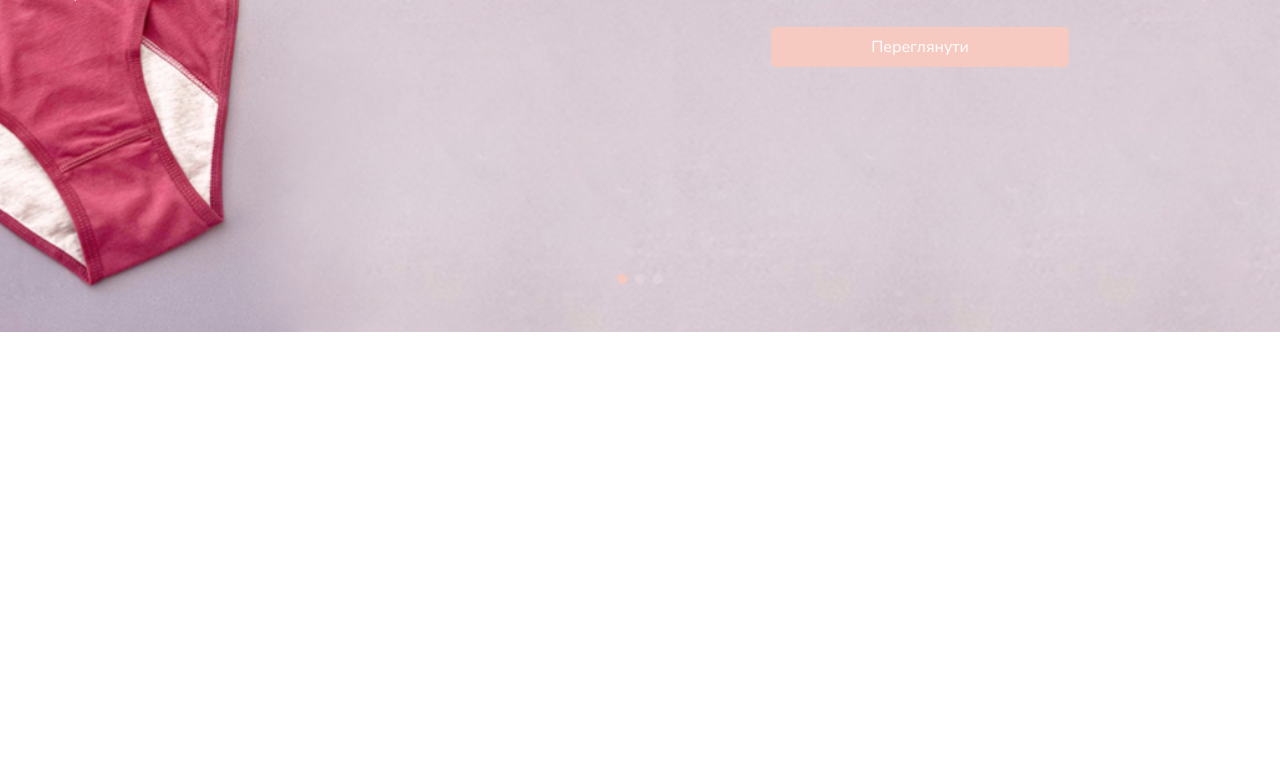
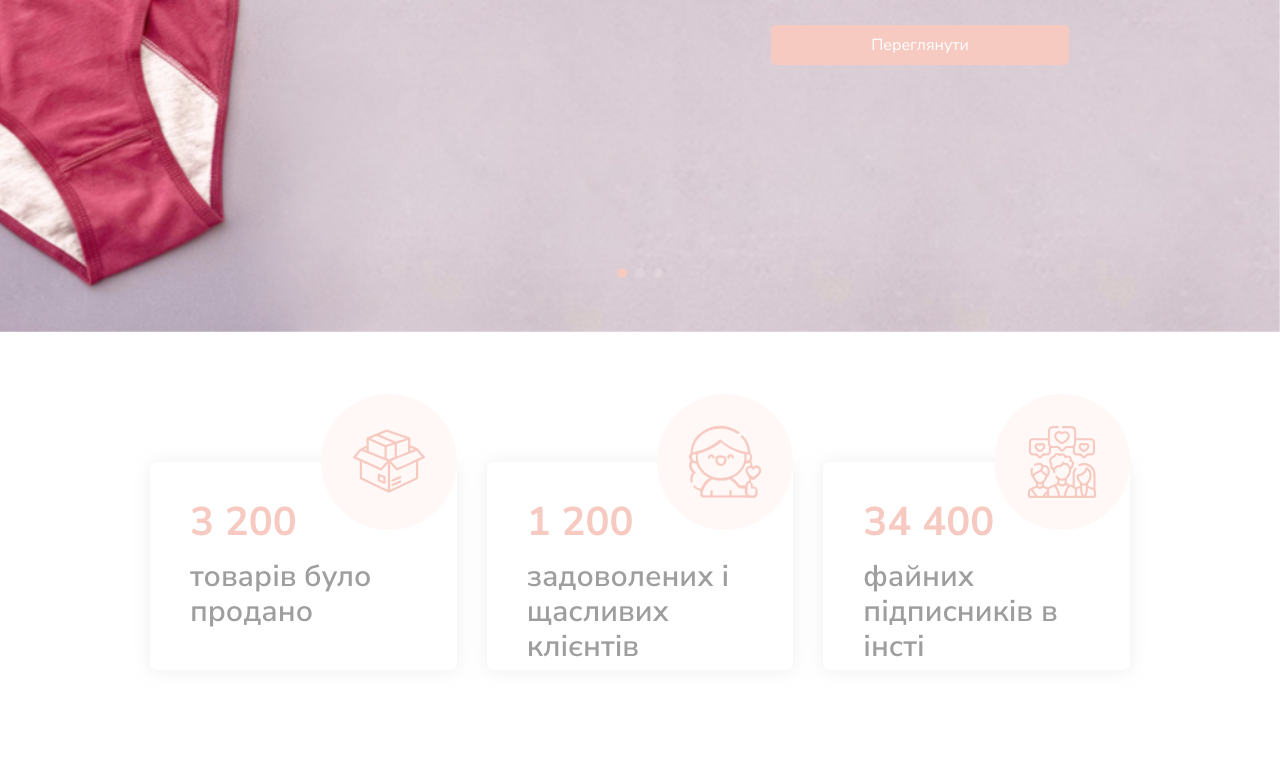
Before and after one commit to RostyslavL11/Bretelle, a website: page src/index.html in a window 1280 px wide. Shown: the part 468-1245 px from the top of the page. Before the commit the page ends 806 px from the top, so only its background shows below. Drawn offline with nearby package versions, Linux system fonts and the light colour scheme; files that its build step writes are made by us from their sources.

Commit message:
done with "statistics" section

```diff
--- a/src/index.html
+++ b/src/index.html
@@ -199,11 +199,35 @@
 				</p>
 
 				<button class="btn btn__promo">
-
 					<a href="#" class="btn__promo-link">Переглянути</a>
 				</button>
 			</div>
 		</section>
+
+		<section class="statistics">
+			<div class="container">
+				<div class="statistics__wrapper">
+
+					<div class="statistics__item">
+						<div class="statistics__icon statistics__icon-1"></div>
+						<h3 class="statistics__header">3 200</h3>
+						<p class="statistics__descr">товарів було продано</p>
+					</div>
+					<div class="statistics__item">
+						<div class="statistics__icon statistics__icon-2"></div>
+						<h3 class="statistics__header">1 200</h3>
+						<p class="statistics__descr">задоволених і щасливих клієнтів</p>
+					</div>
+					<div class="statistics__item">
+						<div class="statistics__icon statistics__icon-3"></div>
+						<h3 class="statistics__header">34 400</h3>
+						<p class="statistics__descr">файних підписників в інсті</p>
+					</div>
+				</div>
+
+			</div>
+		</section>
+
 	</main>
 
 
--- a/src/sass/libs/_reset.scss
+++ b/src/sass/libs/_reset.scss
@@ -5,7 +5,7 @@ html {
 *,
 *::before,
 *::after {
-  // box-sizing: inherit; ?????????????????
+  box-sizing: inherit;
   margin: 0;
   padding: 0;
 }
--- a/src/sass/sections/_promo.scss
+++ b/src/sass/sections/_promo.scss
@@ -1,5 +1,7 @@
 .promo {
   position: relative;
+  height: calc(100vh - 112px);
+
   &__info {
     top: 30%;
     left: 50%;
@@ -18,11 +20,13 @@
 }
 
 .swiper {
+  width: 100%;
+  height: 100%;
   position: relative;
   &-slide {
     img {
       width: 100%;
-      height: calc(100vh - 112px);
+      height: 100%;
       object-fit: cover;
     }
   }
--- /dev/null
+++ b/src/sass/sections/_statistics.scss
@@ -0,0 +1,56 @@
+.statistics {
+  margin-top: 130px;
+  margin-bottom: 130px;
+
+  &__wrapper {
+    display: flex;
+    justify-content: center;
+    gap: 30px;
+  }
+
+  &__item {
+    position: relative;
+    padding: 32px 40px 40px 40px;
+    width: 360px;
+    height: 208px;
+    box-shadow: 0px 1px 18px 0px rgba(192, 192, 192, 0.25);
+    border-radius: 8px;
+  }
+  &__icon {
+    position: absolute;
+    top: 0;
+    transform: translateY(-50%);
+    right: 0;
+    width: 136px;
+    height: 136px;
+    border-radius: 50%;
+    background-color: var(--main-color-lite);
+    background-position: center;
+    background-repeat: no-repeat;
+
+    &-1 {
+      background-image: url("../icons/statistics/box.svg");
+    }
+    &-2 {
+      background-image: url("../icons/statistics/girl.svg");
+    }
+    &-3 {
+      background-image: url("../icons/statistics/people.svg");
+    }
+  }
+
+  &__header {
+    color: var(--main-color);
+    font-size: 40px;
+    font-weight: 700;
+    line-height: 56.5px;
+  }
+
+  &__descr {
+    margin-top: 8px;
+    color: var(--gray-color);
+    font-size: 30px;
+    font-weight: 600;
+    line-height: 35px;
+  }
+}
--- a/src/sass/style.scss
+++ b/src/sass/style.scss
@@ -15,3 +15,4 @@
 @import "sections/header";
 @import "sections/menu";
 @import "sections/promo";
+@import "sections/statistics";
```
Also changed, not shown: src/js/script.js (+6 -1 lines), dist/css/style.min.css, dist/icons/statistics/1.svg (added), dist/icons/statistics/2.svg (added), dist/icons/statistics/3.svg (added), dist/icons/statistics/box.svg (added), dist/icons/statistics/girl.svg (added), dist/icons/statistics/people.svg (added), dist/icons/total/1.svg (added), dist/icons/total/2.svg (added), dist/icons/total/3.svg (added), dist/index.html, dist/js/script.js, src/icons/statistics/box.svg (added), 2 more files.
